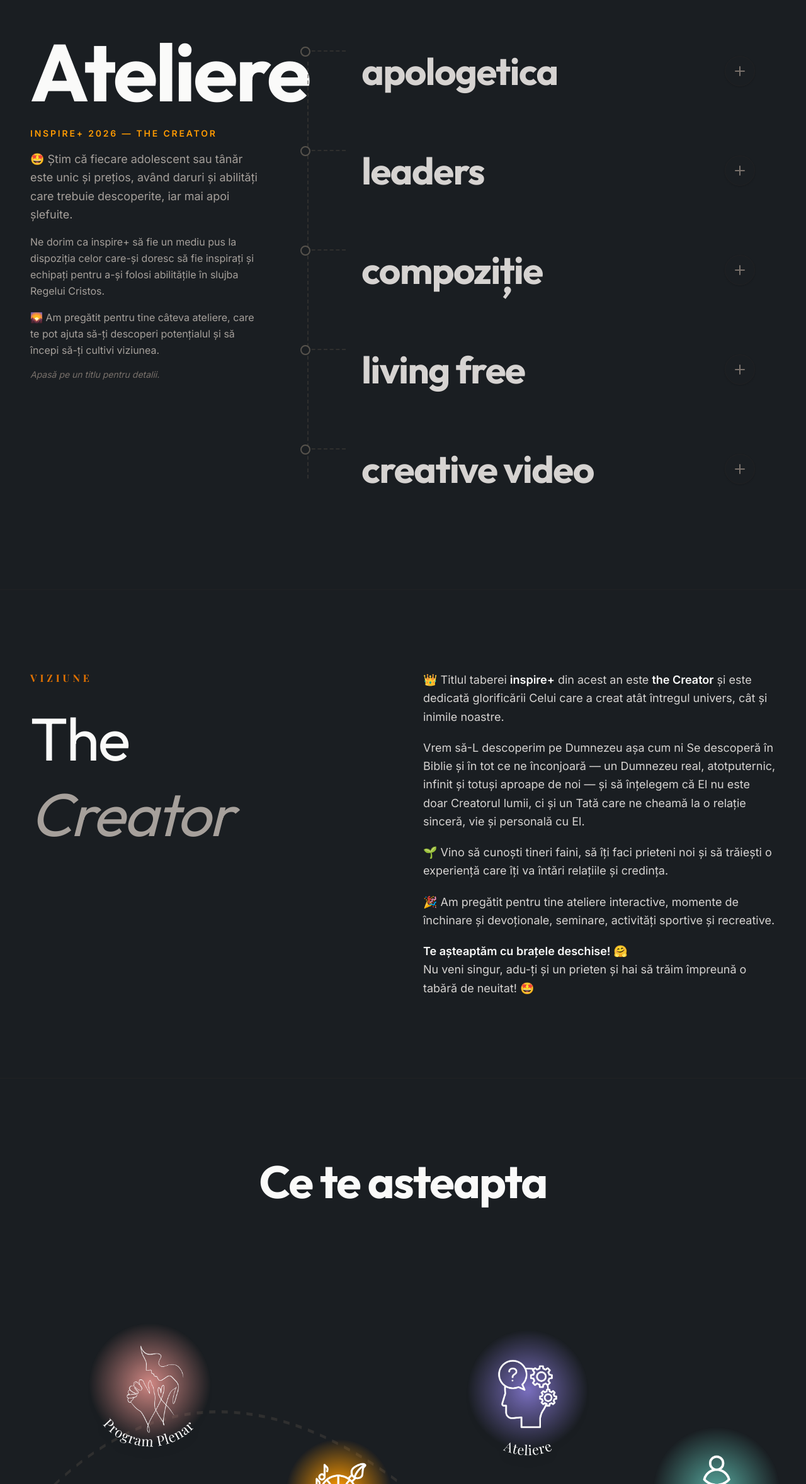
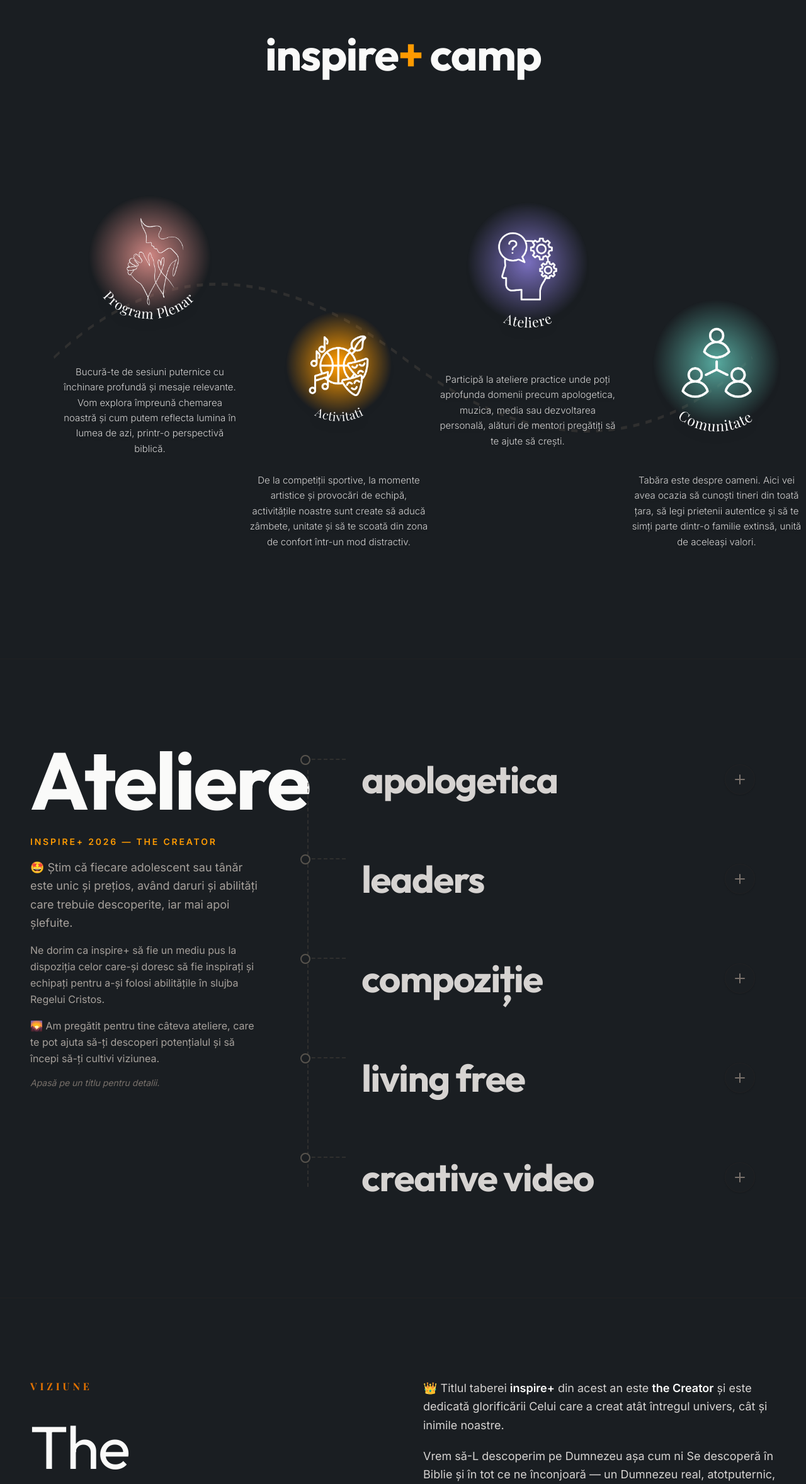
Before and after one commit to nathan05p/inspireWeb, a React (Vite) app in the folder inspireWeb-main/: page / in a window 1280 px wide. Shown: the part 1369-3726 px from the top of the page at 63% size. Built offline with nearby package versions, Linux system fonts and the light colour scheme; a web font is replaced by a local one.

Commit message:
layout: move inspire camp section after quote, rename section title

```diff
--- a/inspireWeb-main/src/pages/camp/Camp.tsx
+++ b/inspireWeb-main/src/pages/camp/Camp.tsx
@@ -389,6 +389,9 @@ export default function Camp() {
         </div>
       </section>
 
+      {/* WHAT TO EXPECT (inspire camp) */}
+      <CampWhatToExpect />
+
       <CampAteliere />
 
       {/* VIZIUNE & ABOUT */}
@@ -416,9 +419,6 @@ export default function Camp() {
           </motion.div>
         </div>
       </section>
-
-      {/* WHAT TO EXPECT (CE TE ASTEAPTA) */}
-      <CampWhatToExpect />
 
       {/* PHOTO GALLERY */}
       <section className="py-16 sm:py-24 md:py-32 bg-[#1A1E22] overflow-hidden border-b border-stone-800/50">
--- a/inspireWeb-main/src/pages/camp/CampWhatToExpect.tsx
+++ b/inspireWeb-main/src/pages/camp/CampWhatToExpect.tsx
@@ -43,7 +43,7 @@ export default function CampWhatToExpect() {
           viewport={{ once: true }}
           className="text-4xl sm:text-6xl md:text-7xl font-outfit font-bold tracking-tight text-stone-50"
         >
-          Ce te asteapta
+          inspire<span className="font-bold text-amber-500 not-italic">+</span> camp
         </motion.h2>
       </div>
 
```
